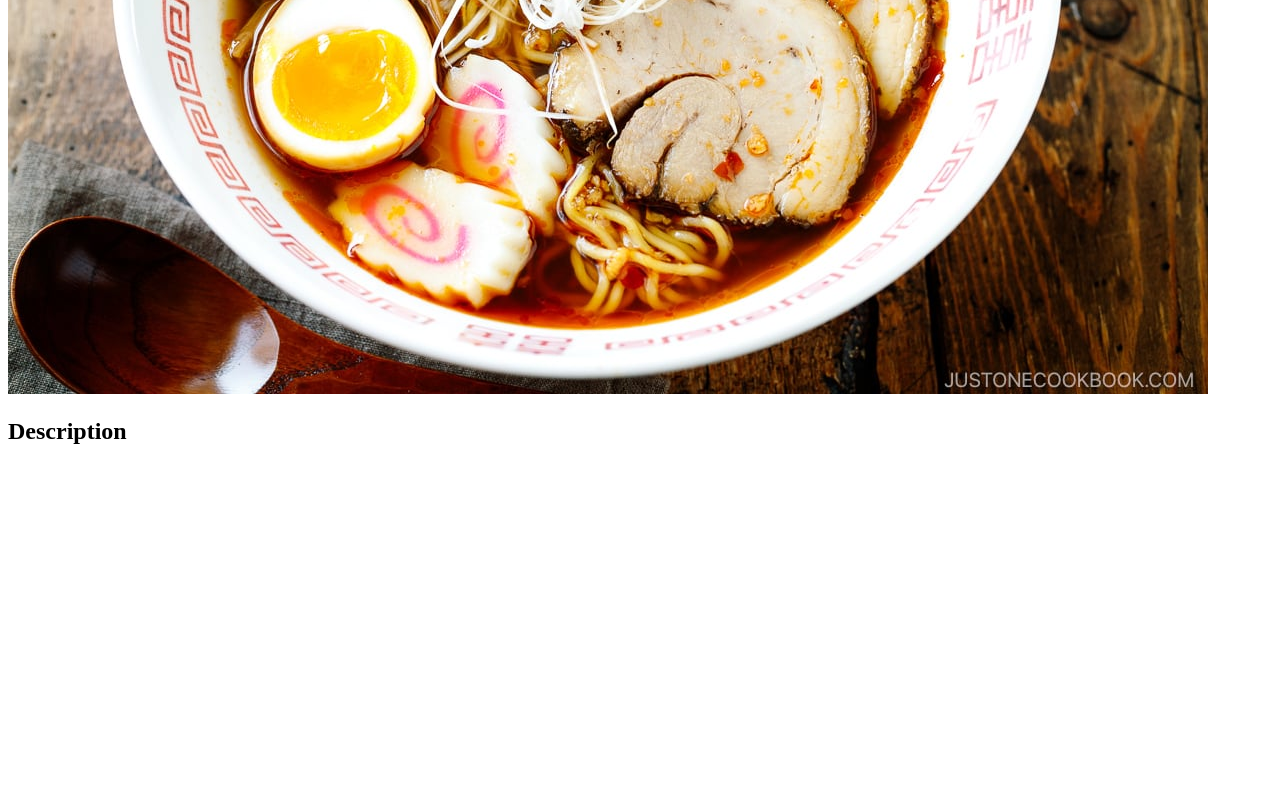
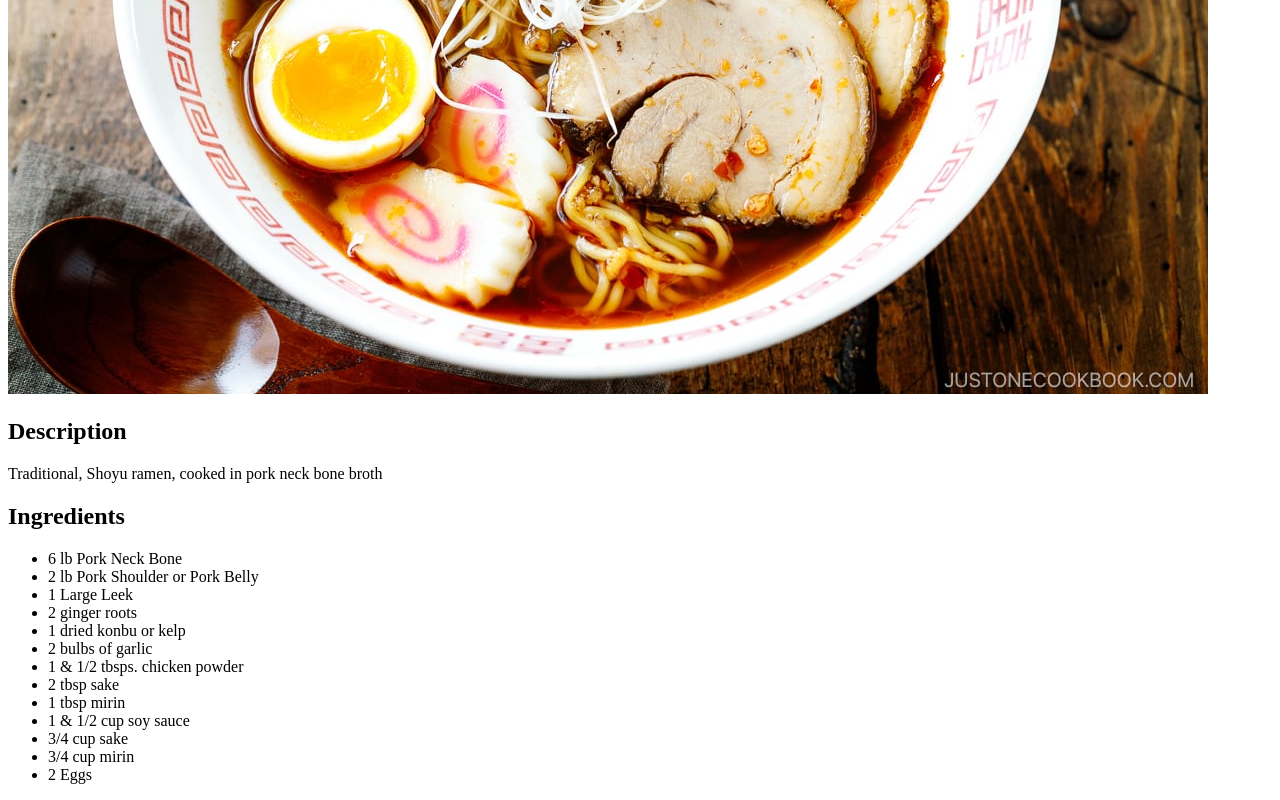
Before and after one commit to AI-Ocko/odin-recipes, a plain HTML site: page recipes/ramen.html in a window 1280 px wide. Shown: the part 486-1286 px from the top of the page. Before the commit the page ends 951 px from the top, so only its background shows below. Drawn offline with Linux system fonts and the light colour scheme.

Commit message:
Added Ingredients list to ramen.html

```diff
--- a/recipes/ramen.html
+++ b/recipes/ramen.html
@@ -11,8 +11,27 @@
         <h1>Ramen Recipe</h1>
 
         <img src="Shoyu-Ramen.jpg">
-        <h2>Description
-        </h2>
+        <h2>Description</h2>
+        <p>Traditional, Shoyu ramen, cooked in pork neck bone broth</p>
+        <h2>Ingredients</h2>
+        <ul>
+            <li>6 lb Pork Neck Bone</li>
+            <li>2 lb Pork Shoulder or Pork Belly</li>
+            <li>1 Large Leek</li>
+            <li>2 ginger roots</li>
+            <li>1 dried konbu or kelp</li>
+            <li>2 bulbs of garlic</li>
+            <li>1 & 1/2 tbsps. chicken powder</li>
+            <li>2 tbsp sake</li>
+            <li>1 tbsp mirin</li>
+            <li>1 & 1/2 cup soy sauce</li>
+            <li> 3/4 cup sake</li>
+            <li>3/4 cup mirin</li>
+            <li>2 Eggs</li>
+        </ul>
+
+        <ol></ol>
+
     </body>
 
  </html>
```
